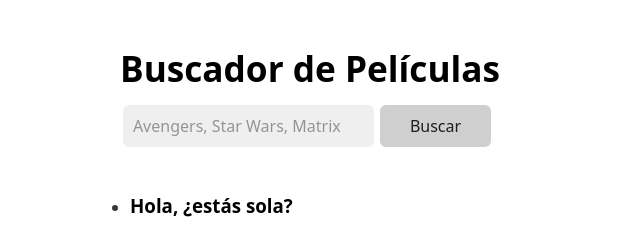
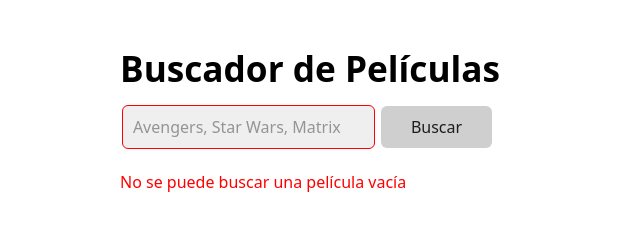
Before and after one commit to siemeris/proyectos-react, a React (Vite) app in the folder 05-buscador-peliculas/: page / in a window 1280 px wide. Shown: the top 238 px of the page, without its empty margins (330-970 px from the left). Built offline with nearby package versions, Linux system fonts and the light colour scheme.

Commit message:
separando lógica de validación del input

```diff
--- a/05-buscador-peliculas/src/App.jsx
+++ b/05-buscador-peliculas/src/App.jsx
@@ -1,35 +1,87 @@
-import { useState } from 'react'
+import { useEffect, useState } from 'react'
 import './App.css'
 // import responseMovies from './mocks/with-results.json'
 // import withoutResults from './mocks/no-results.json'
 import { useMovies } from './hooks/useMovies'
 import { Movies } from './components/Movies'
 
+function useSearch () {
+
+  const [search, updateSearch] = useState('')
+  const [error, setError] = useState(null)
+
+  useEffect(() => {
+    // if (isFirstInput.current) {
+    //   isFirstInput.current = search === ''
+    //   return
+    // }
+
+    if (search === '') {
+      setError('No se puede buscar una película vacía')
+      return
+    }
+
+    if (search.match(/^\d+$/)) {
+      setError('No se puede buscar una película con un número')
+      return
+    }
+
+    if (search.length < 3) {
+      setError('La búsqueda debe tener al menos 3 caracteres')
+      return
+    }
+    setError(null)
+  }, [search])
+
+return {search, updateSearch, error}
+
+}
+
+
 function App() {
 
-  const{ movies} = useMovies()
+  const { movies } = useMovies()
+  // const inputRef = useRef()
+  const {search, updateSearch, error} = useSearch()
 
-  // const movies = responseMovies.Search
-  // // Mapeamos los datos de la API como buena práctica, por si en un futuro estos datos son renombrados
-  // const mappedMovies = movies?.map(movie =>({
-  //   id: movie.imdbID,
-  //   title: movie.Title,
-  //   year: movie.Year,
-  //   img: movie.Poster
-  // }) )
+
+  const handleSubmit = (event) => {
+    event.preventDefault()
+    // const value = inputRef.current.value
+
+    //Para obtener todos los valores del formulario en un objeto
+    // const fields = Object.fromEntries(new window.FormData(event.target))
+    // console.log(fields)
+
+    //En nuestro caso os interesa query
+    // const {query} = Object.fromEntries(new window.FormData(event.target))
+    // console.log(query)
+  }
+
+  const handleChange = (event) => {
+    updateSearch(event.target.value)
+    console.log(search)
+  }
 
   return (
     <div className='page'>
       <header>
-      <h1>Buscador de Películas</h1>
-      <form className='form'>
-        <input type="text" placeholder="Avengers, Star Wars, Matrix"></input>
-        <button type="submit">Buscar</button>
-      </form>
+        <h1>Buscador de Películas</h1>
+        <form className='form' onSubmit={handleSubmit}>
+          {/* <input name="query2" type="text" placeholder="Avengers, Star Wars, Matrix"></input> */}
+          <input style={{
+              border: '1px solid transparent',
+              borderColor: error ? 'red' : 'transparent'
+            }} onChange={handleChange} value={search} name="query" type="text" placeholder="Avengers, Star Wars, Matrix"></input>
+          <button type="submit">Buscar</button>
+        </form>
+
+        {error && <p style={{ color: 'red' }}>{error}</p>}
+
       </header>
       <main>
 
-          <Movies movies={movies} />
+        <Movies movies={movies} />
 
       </main>
     </div>
```
